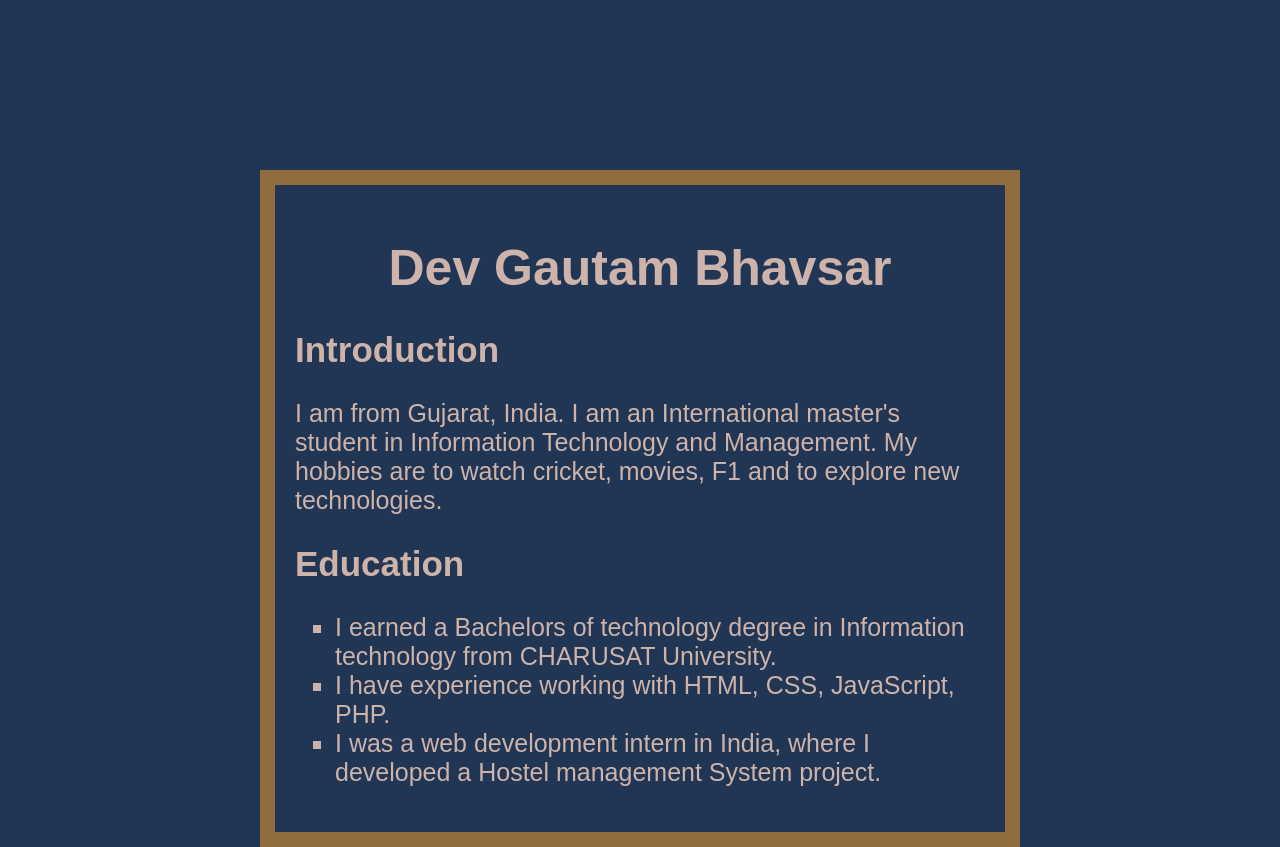
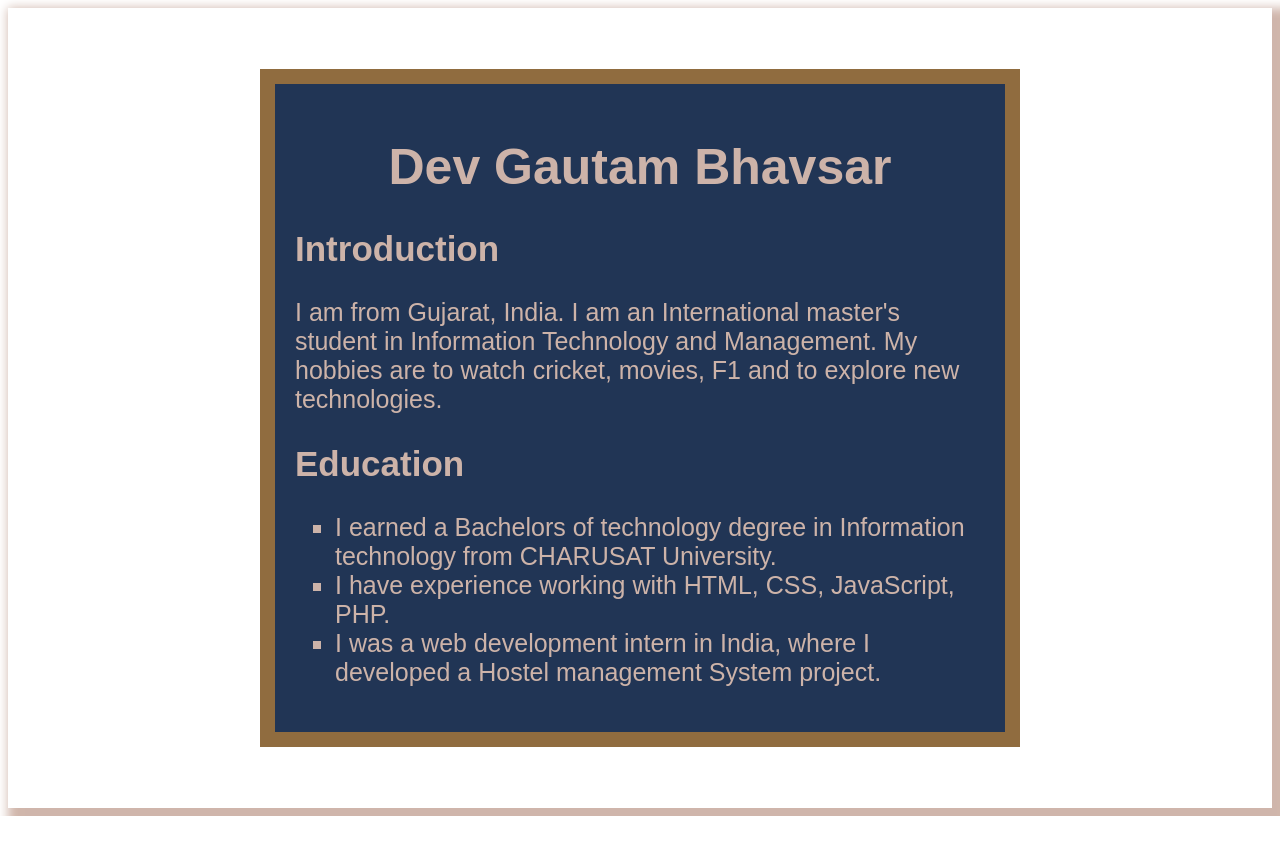
Before and after one commit to Dev1711/Dev1711.github.io, a plain HTML site: page index.html in a window 1280 px wide. After the commit the page ends 816 px from the top, so only its background shows below. Drawn offline with Linux system fonts and the light colour scheme.

Commit message:
Initial commit: Added index.html and styles.css

```diff
--- a/index.html
+++ b/index.html
@@ -7,6 +7,9 @@
     <link rel="stylesheet" href="styles.css">
 </head>
 <body>
+    <div class="box">
+
+
     <h1>Dev Gautam Bhavsar</h1>
 
     <section id="intro">
@@ -29,6 +32,6 @@
 
         </p>
     </section>
-
+</div>
 </body>
 </html>
--- a/styles.css
+++ b/styles.css
@@ -1,21 +1,23 @@
 body {
-    overflow: hidden;
+    justify-content: center;
+    align-items: center;
+    display: flex;
+    height: 100vh;
+    color: #cfb5aafc;
+    font-family: sans-serif;
+    box-shadow: 10px 10px 10px 10px;
+}
+
+.box {
+    border: 15px solid #9d733de6;
     background-color: #213555;
     padding: 20px;
-    margin: auto;
-    margin-top: 170px;
     width: 690px;
-    height: auto;
-    border: 15px solid #9d733de6;
-    color: #cfb5aafc;
-    font-family: sans-serif;
-
 }
 
 h1 {
     text-align: center;
     font-size: 50px;
-
 }
 
 h2{
@@ -32,5 +34,4 @@ ul.first{
     list-style-type: square;
     font-size: 25px;
     font-weight: 500;
-
 }
```
